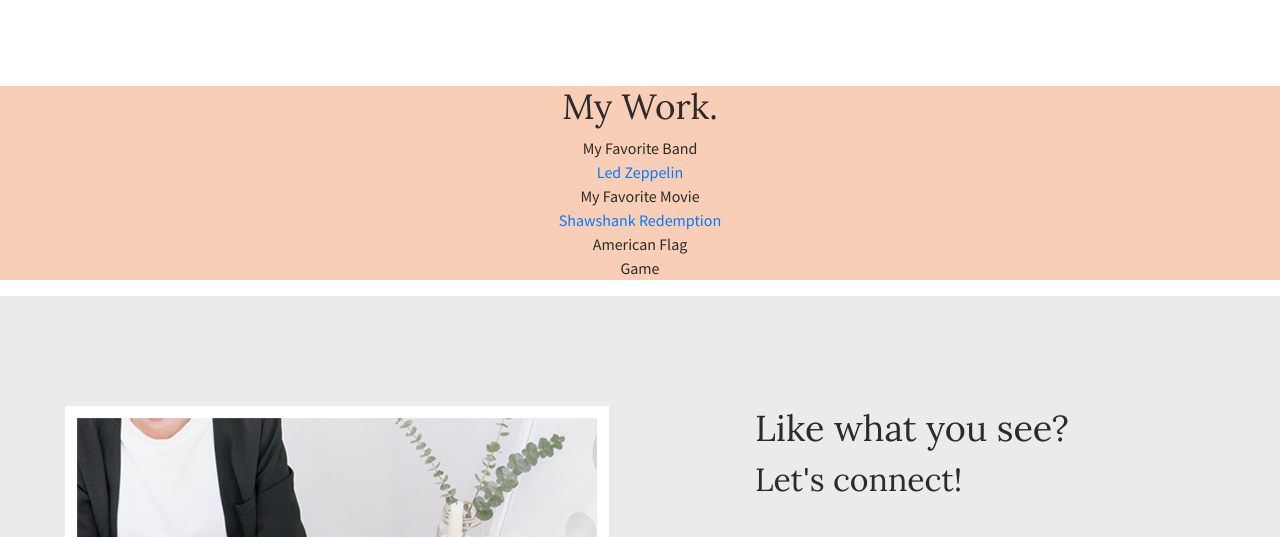
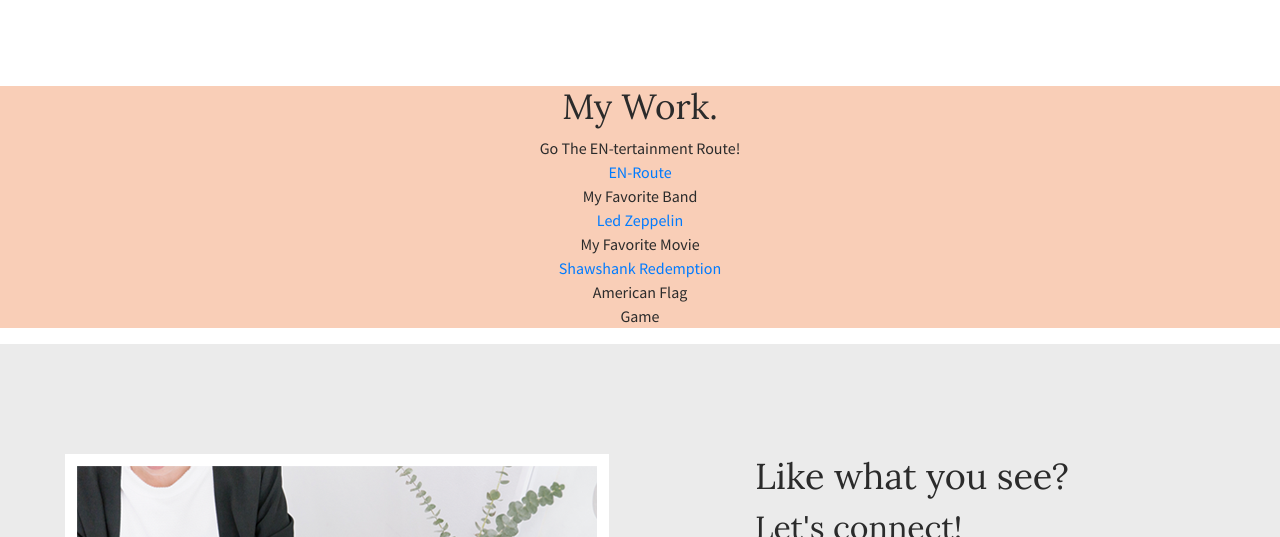
Before and after one commit to shannono18/Portfolio, a plain HTML site: page index.html in a window 1280 px wide. Shown: the part 1420-1957 px from the top of the page. Drawn offline with nearby package versions, Linux system fonts and the light colour scheme.

Commit message:
Added link to EN-Route project

```diff
--- a/index.html
+++ b/index.html
@@ -72,6 +72,8 @@
       <h2>My Work.</h2>
       <div class="container-fluid">
         <table class="table table-bordered">
+          <div class="col">Go The EN-tertainment Route!</div>
+          <a href="https://shannono18.github.io/EN-Route/">EN-Route</a>
           <div class="col">My Favorite Band</div>
           <a href="https://shannono18.github.io/Favorite-Band/">Led Zeppelin</a>
           <div class="col">My Favorite Movie</div>
```
Also changed, not shown: 2 other files.
